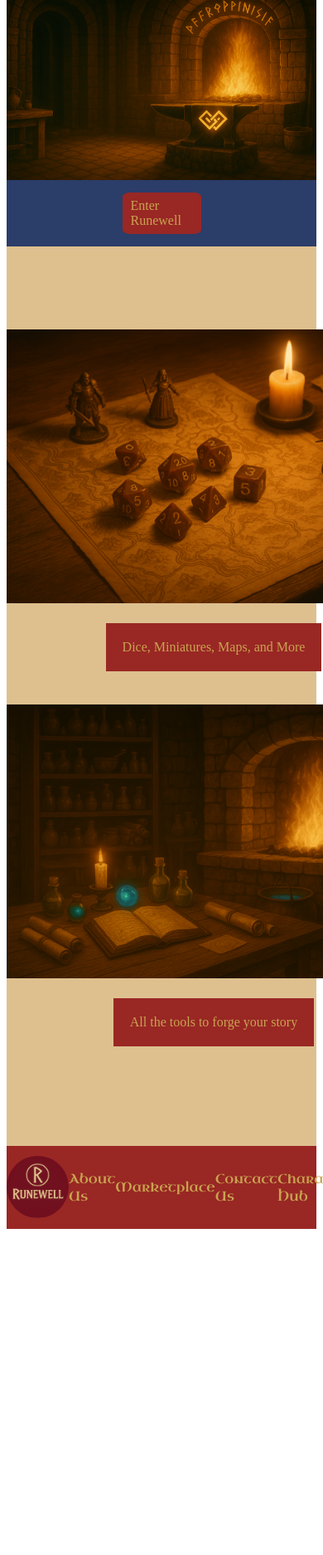
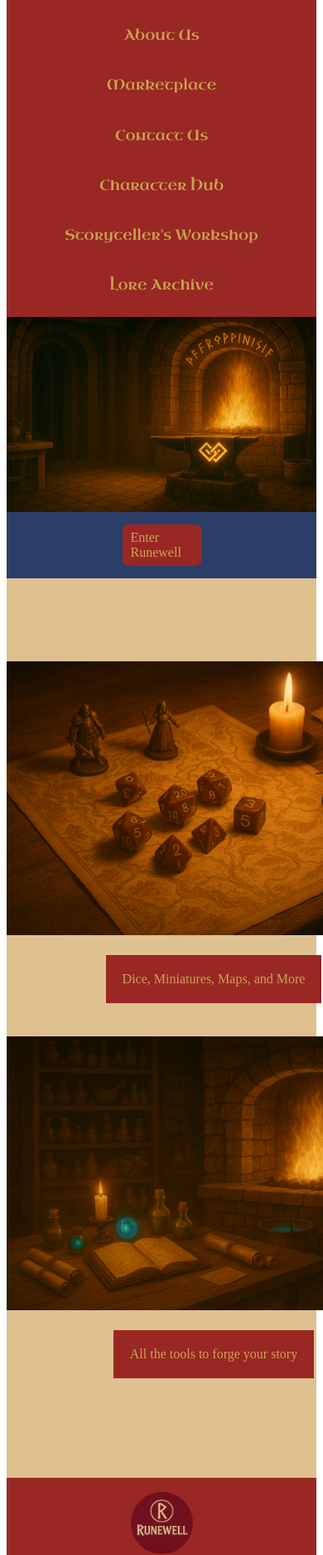
Before and after one commit to redteamcyber/wdd130-dragovich, a plain HTML site: page index.html in a window 390 px wide. Shown: the part 126-2000 px from the top of the page at 83% size. Before the commit the page ends 1615 px from the top, so only its background shows below. Drawn offline with Linux system fonts and the light colour scheme.

Commit message:
@media styling
Styled the navigation to stack vertically when the window shrinks smaller than 950px

```diff
--- a/styles/styles.css
+++ b/styles/styles.css
@@ -267,3 +267,31 @@ main{
 .view-cart-bar:hover {
   background-color: #dec08f
 }
+
+@media (max-width: 975px) {
+    nav {
+        flex-direction: column;
+        align-items: center;
+        gap: 10px;
+        height: 500px;
+    }
+
+    nav a {
+        font-size: 1.1rem;
+    }
+
+    #runewell {
+        margin-bottom: 10px;
+    }
+
+    footer {
+        flex-direction: column;
+        align-items: center;
+        gap: 10px;
+        height: 500px;
+    }
+
+    footer a {
+        font-size: 1.1rem;
+    }
+}
```
